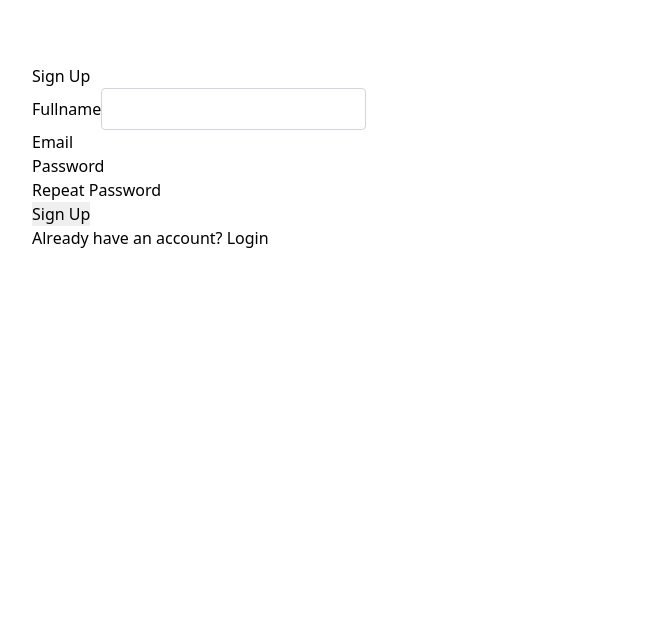
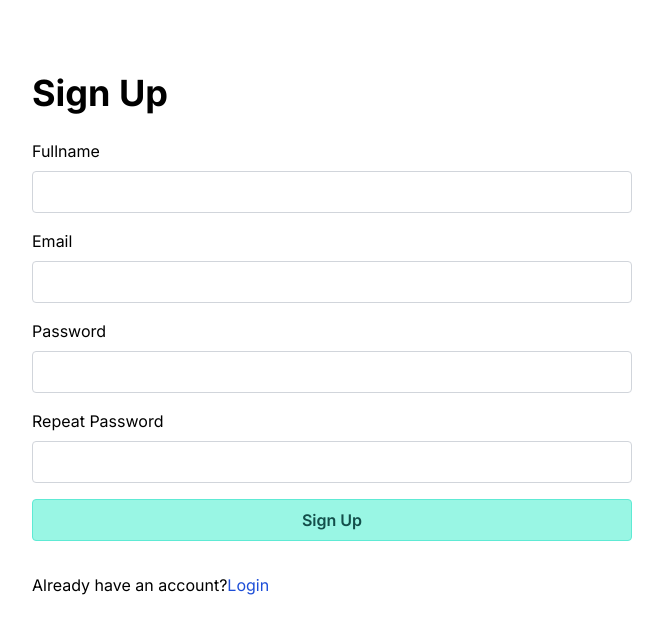
Before and after one commit to kalwabed/memoar, a Nuxt app: page /signup in a window 1280 px wide. Shown: the top 634 px of the page, without its empty margins (308-971 px from the left). Built offline with nearby package versions, Linux system fonts and the light colour scheme; no server answers; the database is empty.

Commit message:
styles: login and signup

```diff
--- a/layouts/auth.vue
+++ b/layouts/auth.vue
@@ -1,3 +1,7 @@
 <template>
-  <slot />
+  <div class="flex flex-col h-full font-sans">
+    <main class="h-full">
+      <slot />
+    </main>
+  </div>
 </template>
--- a/package.json
+++ b/package.json
@@ -6,7 +6,8 @@
     "dev": "nuxt dev",
     "generate": "nuxt generate",
     "postinstall": "nuxt prepare",
-    "preview": "nuxt preview"
+    "preview": "nuxt preview",
+    "fmt": "prettier -w --cache '**/*{.ts,.vue}'"
   },
   "devDependencies": {
     "@nuxt/devtools": "^0.6.1",
--- a/pages/login.vue
+++ b/pages/login.vue
@@ -27,18 +27,34 @@ const onLogin = async () => {
 </script>
 
 <template>
-  <div class="container mt-12">
+  <div class="max-w-xl w-full mx-auto mt-20 h-full">
     <h1 class="text-4xl font-bold leading-relaxed">Login</h1>
-    <form @submit.prevent="onLogin" class="flex flex-col gap-4 mt-8">
+    <p class="c-gray5">Somehow you need to login to get access.</p>
+    <form @submit.prevent="onLogin" class="flex flex-col gap-4 mt-4">
       <div role="group" class="flex flex-col gap-2">
         <label for="email" class="font-medium">Email</label>
-        <input type="email" class="px-4 py-2 rd b b-gray3 hover:b-gray4 transition outline-none focus:(ring-2 b-transparent)" id="email" v-model="loginForm.email" />
+        <input
+          type="email"
+          class="px-4 py-2 rd b b-gray3 hover:b-gray4 transition outline-none focus:(ring-2 b-transparent)"
+          id="email"
+          v-model="loginForm.email"
+        />
       </div>
       <div class="flex flex-col gap-2" role="group">
         <label for="password">Password</label>
-        <input type="password" class="px-4 py-2 rd b b-gray3 hover:b-gray4 transition outline-none focus:(ring-2 b-transparent)" id="password" v-model="loginForm.password" />
+        <input
+          type="password"
+          class="px-4 py-2 rd b b-gray3 hover:b-gray4 transition outline-none focus:(ring-2 b-transparent)"
+          id="password"
+          v-model="loginForm.password"
+        />
       </div>
-      <button class="py-2 px-4 rd text-center font-semibold outline-none b b-teal3 bg-teal2 c-teal9 hover:(bg-teal1) transition" type="submit">Login</button>
+      <button
+        class="py-2 px-4 rd text-center font-semibold outline-none b b-teal3 bg-teal2 c-teal9 hover:(bg-teal1) transition"
+        type="submit"
+      >
+        Login
+      </button>
       <div class="margin-top-large">
         <span> Don't have an account? </span>
         <NuxtLink class="hover:underline c-blue7 focus:ring outline-none transition" to="/signup">Sign up</NuxtLink>
@@ -46,10 +62,3 @@ const onLogin = async () => {
     </form>
   </div>
 </template>
-
-<style scoped>
-.container {
-  max-width: 600px;
-  margin-top: 5rem;
-}
-</style>
--- a/pages/signup.vue
+++ b/pages/signup.vue
@@ -41,27 +41,54 @@ const onSignUp = async () => {
 
 <template>
   <div class="container paper">
-    <h1>Sign Up</h1>
-    <form @submit.prevent="onSignUp">
-      <div class="form-group" role="group">
+    <h1 class="text-4xl font-bold leading-relaxed">Sign Up</h1>
+    <form @submit.prevent="onSignUp" class="flex flex-col gap-4 mt-4">
+      <div role="group" class="flex flex-col gap-2">
         <label for="fullname">Fullname</label>
-        <input id="fullname" class="px-4 py-2 rd b b-gray3 hover:b-gray4 transition outline-none focus:(ring-2 b-transparent)" v-model="signUpForm.fullname" />
+        <input
+          id="fullname"
+          class="px-4 py-2 rd b b-gray3 hover:b-gray4 transition outline-none focus:(ring-2 b-transparent)"
+          v-model="signUpForm.fullname"
+        />
       </div>
-      <div class="form-group" role="group">
+      <div role="group" class="flex flex-col gap-2">
         <label for="email">Email</label>
-        <input type="email" class="input-block" id="email" v-model="signUpForm.email" />
+        <input
+          type="email"
+          class="px-4 py-2 rd b b-gray3 hover:b-gray4 transition outline-none focus:(ring-2 b-transparent)"
+          id="email"
+          v-model="signUpForm.email"
+        />
       </div>
-      <div class="form-group" role="group">
+      <div role="group" class="flex flex-col gap-2">
         <label for="password">Password</label>
-        <input type="password" class="input-block" id="password" v-model="signUpForm.password" />
+        <input
+          type="password"
+          class="px-4 py-2 rd b b-gray3 hover:b-gray4 transition outline-none focus:(ring-2 b-transparent)"
+          id="password"
+          v-model="signUpForm.password"
+        />
       </div>
-      <div class="form-group" role="group">
+      <div class="flex flex-col gap-2" role="group">
         <label for="rePassword">Repeat Password</label>
-        <input type="password" class="input-block" id="rePassword" v-model="signUpForm.repeatPassword" />
+        <input
+          type="password"
+          class="px-4 py-2 rd b b-gray3 hover:b-gray4 transition outline-none focus:(ring-2 b-transparent)"
+          id="rePassword"
+          v-model="signUpForm.repeatPassword"
+        />
       </div>
 
-      <button class="btn-primary" type="submit">Sign Up</button>
-      <div class="margin-top-large"><span>Already have an account?</span> <NuxtLink to="/login">Login</NuxtLink></div>
+      <button
+        class="py-2 px-4 rd text-center font-semibold outline-none b b-teal3 bg-teal2 c-teal9 hover:(bg-teal1) transition"
+        type="submit"
+      >
+        Sign Up
+      </button>
+      <div class="mt-4">
+        <span>Already have an account?</span>
+        <NuxtLink class="hover:underline c-blue7 focus:ring outline-none transition" to="/login">Login</NuxtLink>
+      </div>
     </form>
   </div>
 </template>
--- a/uno.config.ts
+++ b/uno.config.ts
@@ -16,6 +16,6 @@ export default defineConfig({
     }),
   ],
   shortcuts: {
-    container: 'max-w-screen-lg w-full mx-auto px-4 lg:px0',
+    container: 'max-w-screen-lg w-full h-full mx-auto px-4 lg:px0',
   },
 })
```
Also changed, not shown: 1 other file (tests, documents, lock files or other folders).
